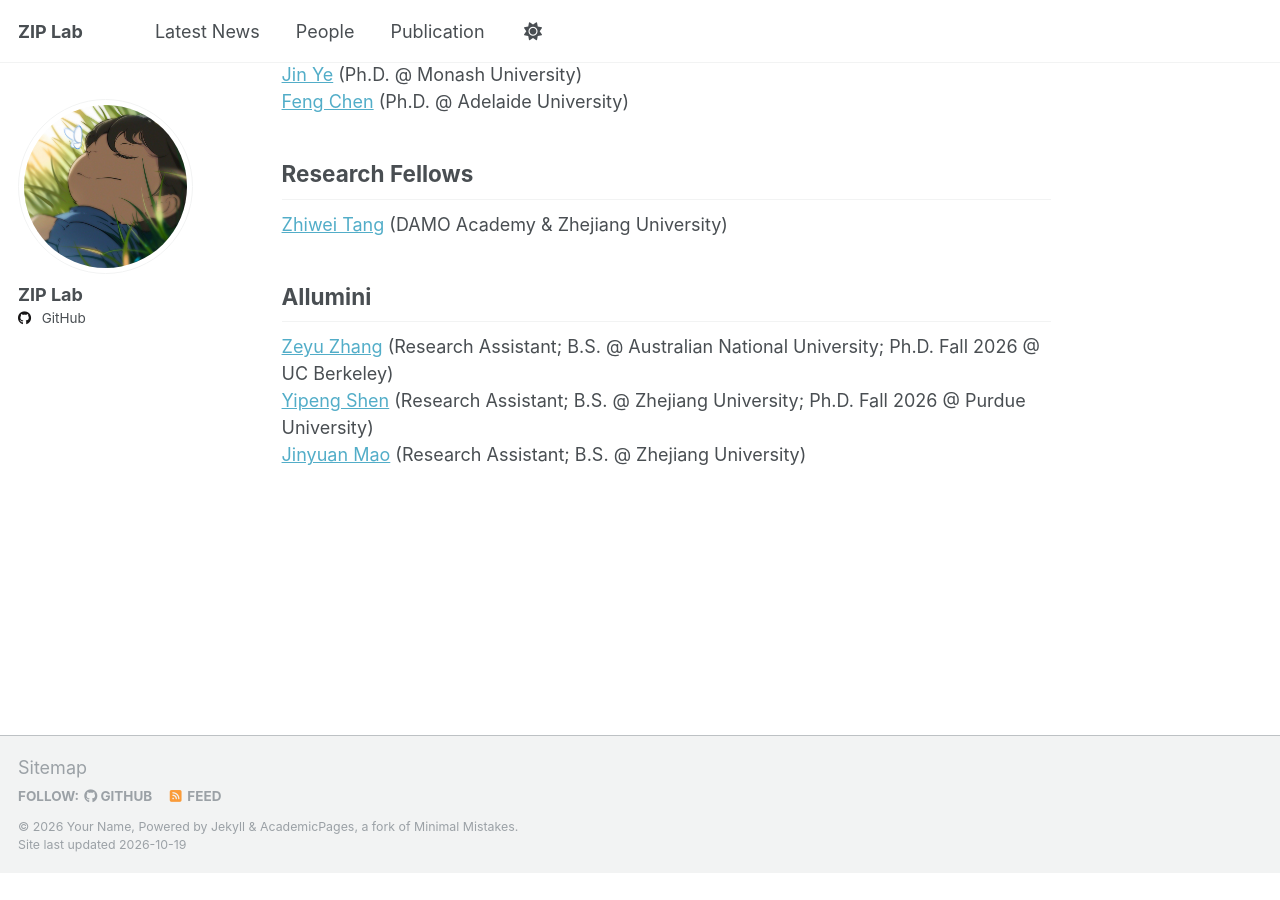
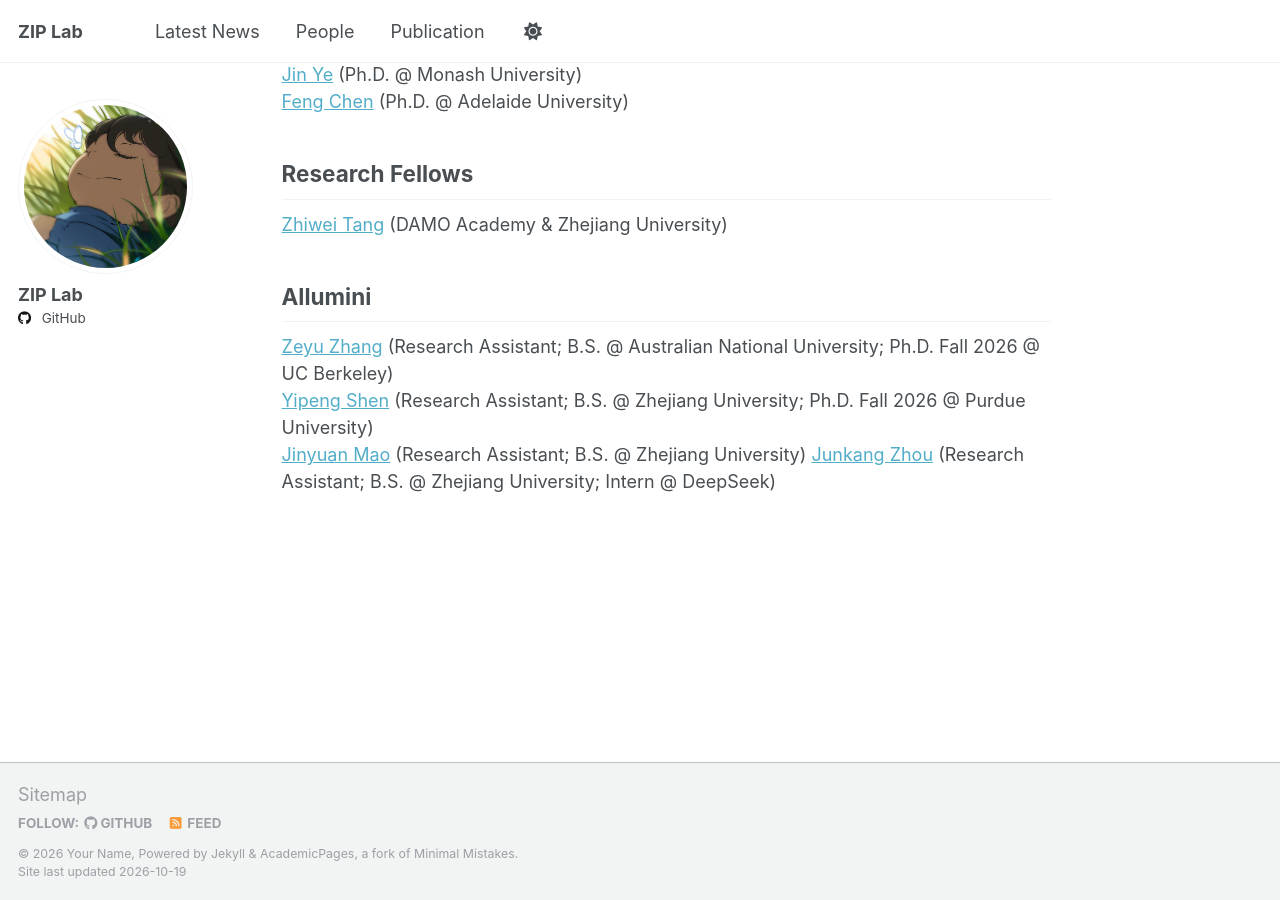
Before and after one commit to ziplab/ziplab.github.io, a Jekyll site: the page built from _pages/people.md, in a window 1280 px wide and 900 px high, scrolled down 1358 px. Built offline with Jekyll 4.4.1, drawn with Linux system fonts in a browser that asks for light colours; before the commit the page ends 2231 px from its top, so only the background shows below that.

Commit message:
Update people.md

```diff
--- a/_pages/people.md
+++ b/_pages/people.md
@@ -51,3 +51,4 @@ author_profile: true
 [Zeyu Zhang](https://steve-zeyu-zhang.github.io/) (Research Assistant; B.S. @ Australian National University; Ph.D. Fall 2026 @ UC Berkeley)
 [Yipeng Shen]() (Research Assistant; B.S. @ Zhejiang University; Ph.D. Fall 2026 @ Purdue University)
 [Jinyuan Mao]() (Research Assistant; B.S. @ Zhejiang University)
+[Junkang Zhou](https://lxazjk.me/) (Research Assistant; B.S. @ Zhejiang University; Intern @ DeepSeek)
```
